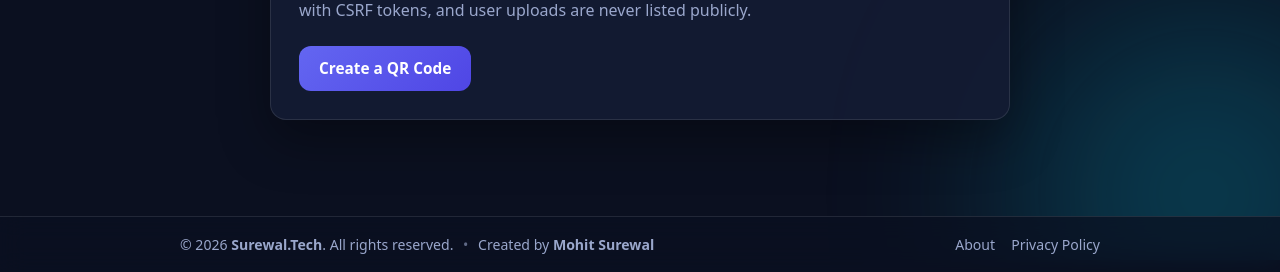
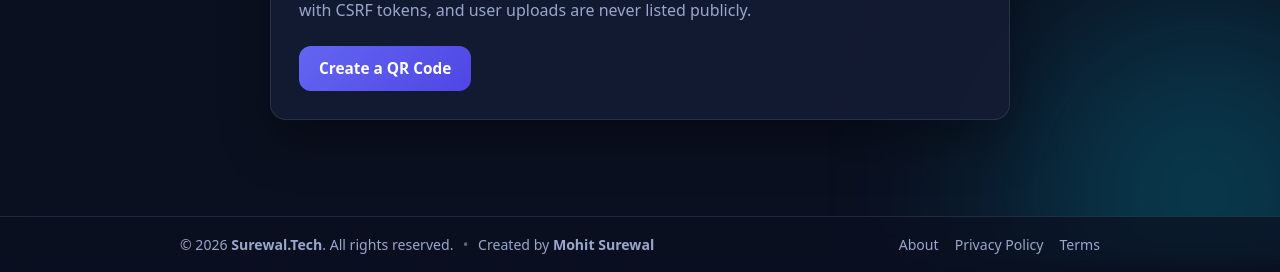
Before and after one commit to MohitSurewal/QR--Code-Generator, a Flask app: page /about in a window 1280 px wide. Shown: the part 540-812 px from the top of the page. Run offline with Flask 3, Linux system fonts and the light colour scheme; some libraries are stand-ins or nearby versions.

Commit message:
Add Terms link to footer in base.html
Added a link to the Terms page in the footer.

```diff
--- a/templates/base.html
+++ b/templates/base.html
@@ -66,6 +66,7 @@
       <div class="footer-links">
         <a href="{{ url_for('about') }}">About</a>
         <a href="{{ url_for('privacy') }}">Privacy Policy</a>
+        <a href="{{ url_for('terms') }}">Terms</a>
       </div>
     </div>
   </footer>
```
